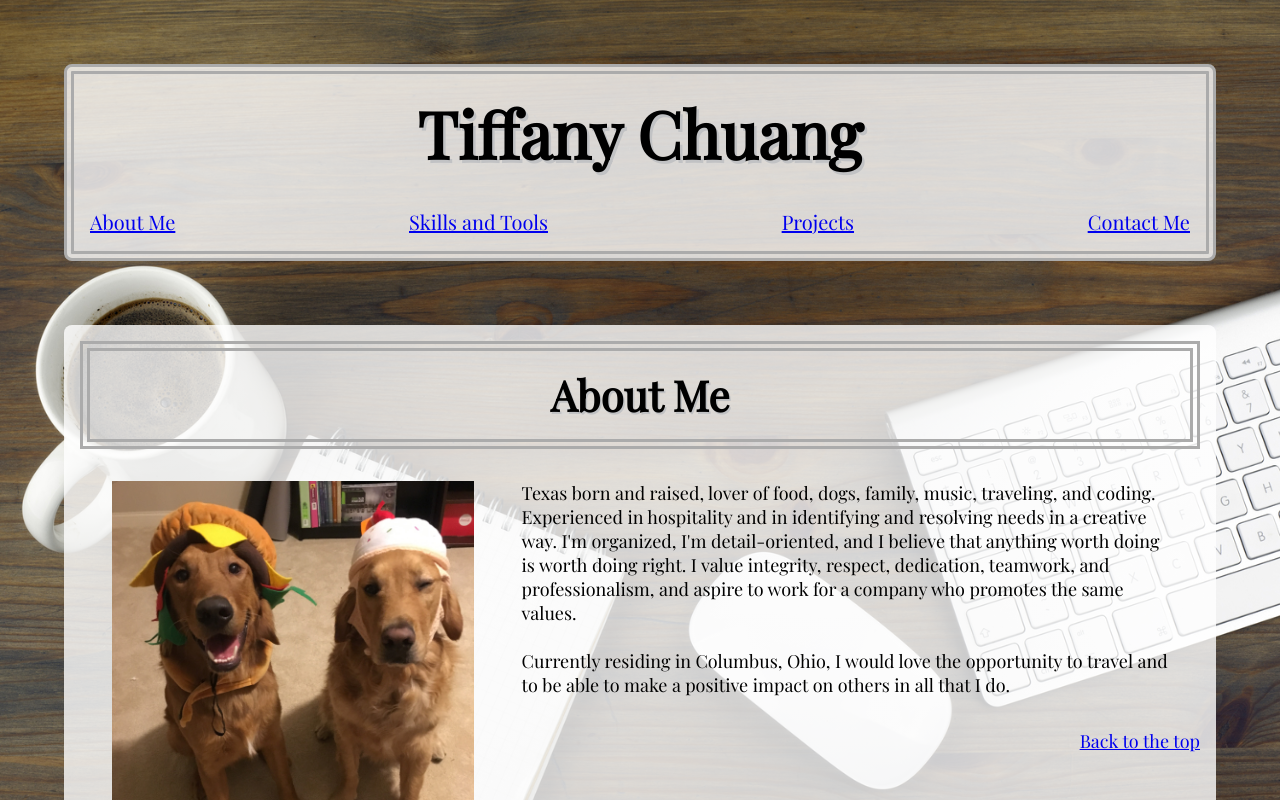
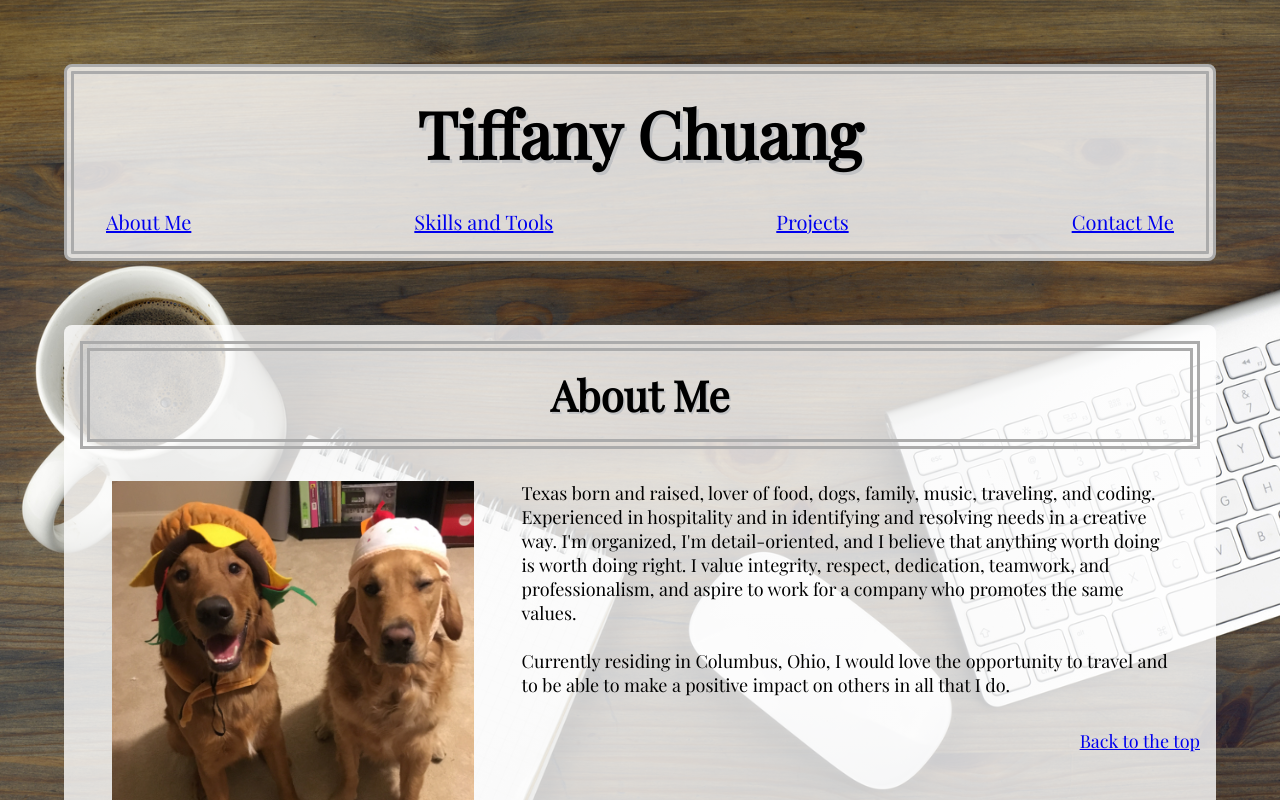
Before and after one commit to tiffanychuang2/tiffanychuang2.github.io, a plain HTML site: page index.html in a window 1280 px wide. Shown: the top 800 px of the page. Drawn offline with nearby package versions, Linux system fonts and the light colour scheme.

Commit message:
adjust menu bar spacing

```diff
--- a/static/css/layout.css
+++ b/static/css/layout.css
@@ -72,6 +72,13 @@ section {
 	justify-content: space-between;
 	padding-top: 2rem;
 }
+	.menu:first-child {
+		padding-left: 1rem;
+	}
+
+	.menu:last-child {
+		padding-right: 1rem;
+	}
 
 .projects {
 	align-items: center;
```
